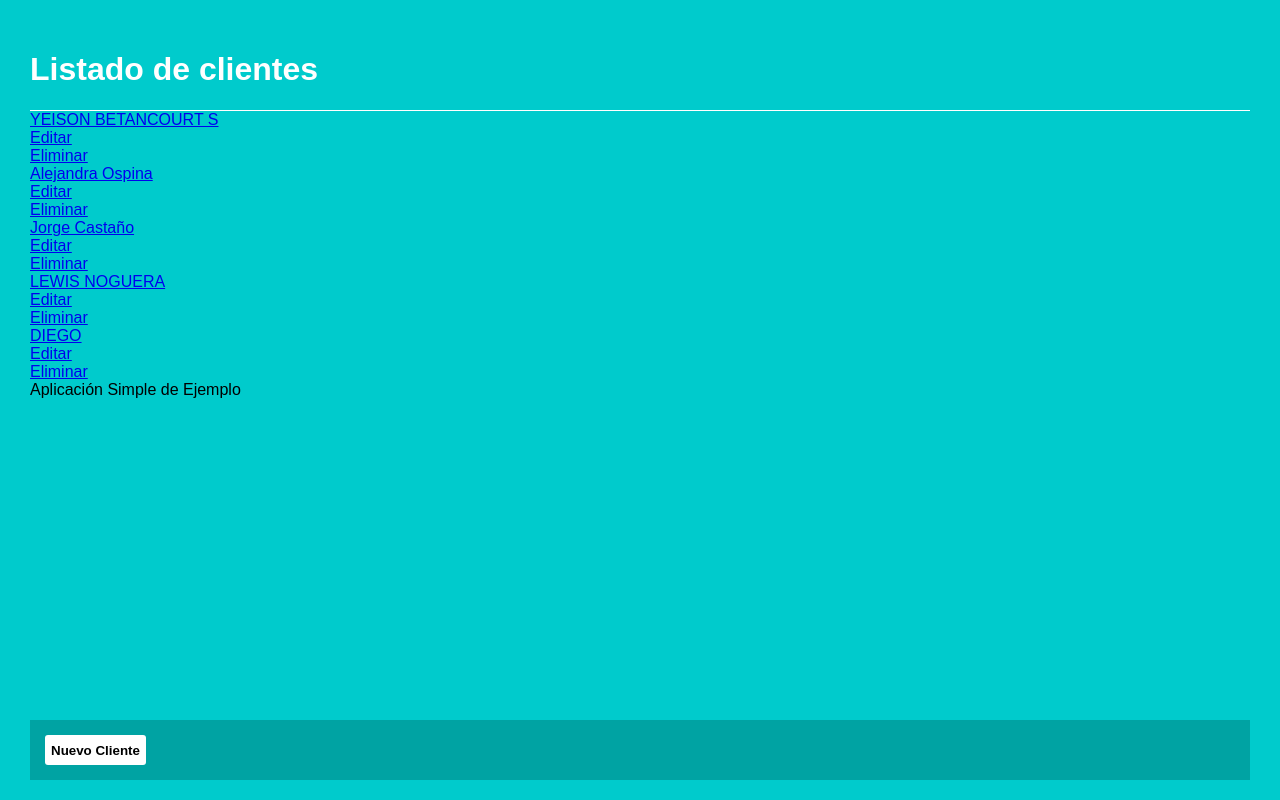
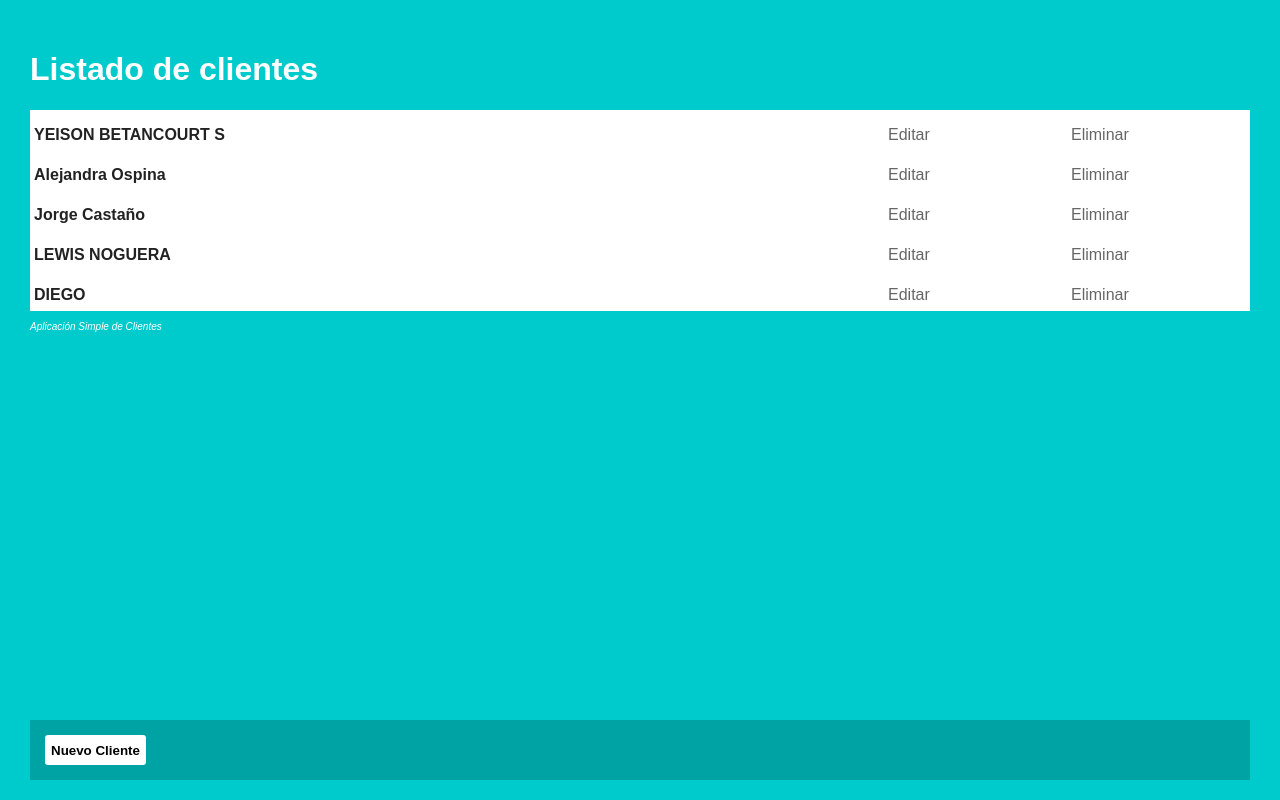
Before and after one commit to betancourtYeison/customers-app, a React (Create React App) app: page /customers in a window 1280 px wide. Built offline with nearby package versions, Linux system fonts and the light colour scheme; data requests are answered from the project's data file.

Commit message:
Adjust style

```diff
--- a/src/components/AppFrame.js
+++ b/src/components/AppFrame.js
@@ -8,7 +8,7 @@ const AppFrame = ({ header, body, footer }) => {
             <div className="app-frame">
                 <AppHeader title={header} />
                 <div>{body}</div>
-                <div>Aplicación Simple de Ejemplo</div>
+                <div><p>Aplicación Simple de Clientes</p></div>
             </div>
         </div>
     );
--- a/src/index.css
+++ b/src/index.css
@@ -38,23 +38,23 @@ body {
   border-style: solid;
 }
 
-.customers-list .customers-list-item {
+.customers-list .customer-list-item {
   width: 100%;
   background: #fff;
   transition: 500ms;
   height: 40px;
 }
 
-.customers-list .customers-list-item:nth-child(even) {
+.customers-list .customer-list-item:nth-child(even) {
   background: #eee;
 }
 
-.customers-list .customers-list-item:hover {
+.customers-list .customer-list-item:hover {
   background: #84adad3a;
   border: 1px solid;
 }
 
-.customers-list-item .field {
+.customer-list-item .field {
   width: 160px;
   margin: 1px;
   padding: 4px;
@@ -62,25 +62,25 @@ body {
   display: inline-block;
   line-height: 40px;
 }
-.customers-list-item .field:first-child {
+.customer-list-item .field:first-child {
   width: 70%;
   margin: 0;
   box-sizing: border-box;
 }
 
-.customers-list-item .field {
+.customer-list-item .field {
   width: 15%;
   margin: 0;
   box-sizing: border-box;
 }
 
-.customers-list-item .field:first-child > a {
+.customer-list-item .field:first-child > a {
   color: #222;
   text-decoration: none;
   font-weight: bolder;
 }
 
-.customers-list-item .field a {
+.customer-list-item .field a {
   color: #666;
   text-decoration: none;
 }
```
